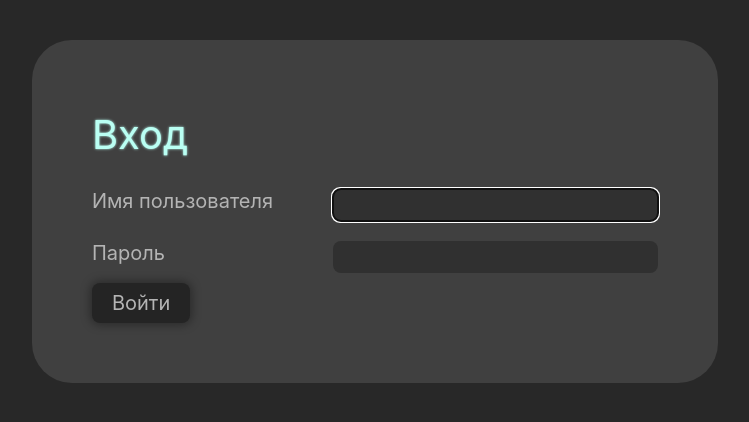
After one commit to ZoomBySNik/Hephaestus, a Django app: page /login/ in a window 1280 px wide. The commit adds this page. Shown: the top 422 px of the page, without its empty margins (265-1014 px from the left). Run offline with Django 4.2, Linux system fonts and the light colour scheme; some libraries are stand-ins or nearby versions.

Commit message:
Создает страницу входа

```diff
--- a/Hephaestus/settings.py
+++ b/Hephaestus/settings.py
@@ -38,6 +38,7 @@ INSTALLED_APPS = [
     'django.contrib.messages',
     'django.contrib.staticfiles',
     'phonenumber_field',
+    'widget_tweaks',
     'domain',
 ]
 
--- a/Hephaestus/urls.py
+++ b/Hephaestus/urls.py
@@ -16,9 +16,11 @@ Including another URLconf
 """
 from django.contrib import admin
 from django.urls import path
+from django.contrib.auth import views as v
 from domain import views
 
 urlpatterns = [
     path('admin/', admin.site.urls),
-    path('', views.home_view, name='home')
+    path('', views.home_view, name='home'),
+    path('login/', v.LoginView.as_view(), name='login'),
 ]
--- /dev/null
+++ b/domain/templates/registration/login.html
@@ -0,0 +1,34 @@
+{% load static %}
+{% load widget_tweaks %}
+<!DOCTYPE html>
+<html lang="en">
+<head>
+    <meta charset="UTF-8">
+    <link rel="stylesheet" href="{% static 'css/styles.css' %}">
+    <title>Login</title>
+</head>
+<body class="body">
+<section class="main">
+    <div class="to_center">
+        <div class="login-container">
+            <h1 class="title">Вход</h1>
+            <form method="POST" action="{% url 'login' %}">
+                {% csrf_token %}
+                <div class="input-line">
+                    <label for="{{ form.username.id_for_label }}">{{ form.username.label }}</label>
+                    <div>{{ form.username|add_class:"input-field" }}</div>
+                </div>
+                <div class="input-line">
+                    <label for="{{ form.password.id_for_label }}">{{ form.password.label }}</label>
+                    <div>{{ form.password|add_class:"input-field" }}</div>
+                </div>
+                {% if form.errors %}
+                    <p class="error-message">Неверное имя пользователя или пароль. Попробуйте снова.</p>
+                {% endif %}
+                <button type="submit" class="button">Войти</button>
+            </form>
+        </div>
+    </div>
+</section>
+</body>
+</html>
--- a/static/css/styles.css
+++ b/static/css/styles.css
@@ -59,7 +59,6 @@
     font-size: 2em;
     font-weight: 400;
     word-wrap: break-word;
-    padding-right: 3em;
     text-shadow: 0 0 0.065em #BAFFF3;
 }
 .title:hover{
@@ -73,7 +72,7 @@
     border-style: none;
     border-radius: 0.4em;
     background: #242424;
-    padding: 0.6em 0.4em;
+    padding: 0.4em 1em;
     gap: 0.2em;
     box-shadow: 0px 0px 0.5em 0.1em rgba(0, 0, 0, 0.35);
 }
@@ -92,7 +91,7 @@
 }
 
 .logout-button:hover {
-    filter: drop-shadow(0 0 0.5em #FF3838) brightness(0) saturate(100%) invert(46%) sepia(91%) saturate(4760%) hue-rotate(339deg) brightness(102%) contrast(104%);;
+    filter: drop-shadow(0 0 0.8em #FF3838) brightness(0) saturate(100%) invert(46%) sepia(91%) saturate(4760%) hue-rotate(339deg) brightness(102%) contrast(104%);;
 }
 
 .expanded {
@@ -100,7 +99,7 @@
     position: absolute;
     padding-top: 1em;
     margin-bottom: auto;
-    margin-left: -0.4em;
+    margin-left: -1em;
     margin-top: 10.8em;
 
 }
@@ -118,15 +117,17 @@
 .button:hover .expanded {
     visibility: visible;
 }
+.main{
+    padding-top: 2em;
+    padding-right: 6.8em;
+    padding-left: 6.8em;
+}
 .two-split-section{
     display: flex;
     flex-direction: row;
     gap: 1em;
     align-items: flex-start;
     justify-content: space-around;
-    padding-top: 2em;
-    padding-right: 6.8em;
-    padding-left: 6.8em;
 }
 .split-section{
     display: contents;
@@ -139,3 +140,41 @@
     border-radius: 2em;
     background: #404040;
 }
+.text1{
+    font-size: larger;
+    text-shadow: 0 0 0.07em #B4B4B4;
+}
+.to_center{
+    display: flex;
+    align-content: center;
+    justify-content: center;
+}
+.login-container{
+    width: auto;
+    height: auto;
+    border-radius: 2em;
+    padding: 3.5em 3em 3em;
+    display: flex;
+    flex-direction: column;
+    justify-content: flex-start;
+    background: #404040;
+    gap: 1em;
+}
+.input-line{
+    padding-top: 0.5em;
+    padding-bottom: 0.5em;
+    display: flex;
+    flex-direction: row;
+    justify-content: space-between;
+    gap: 3em;
+}
+.input-field{
+    border-style: none;
+    border-radius: 0.4em;
+    padding: 0.2em 0.3em;
+    background: #303030;
+}
+.input-field:focus{
+    border: none;
+    box-shadow: none;
+}
```
Also changed, not shown: domain/templates/components/navbar.html (+5 -2 lines), db.sqlite3.
